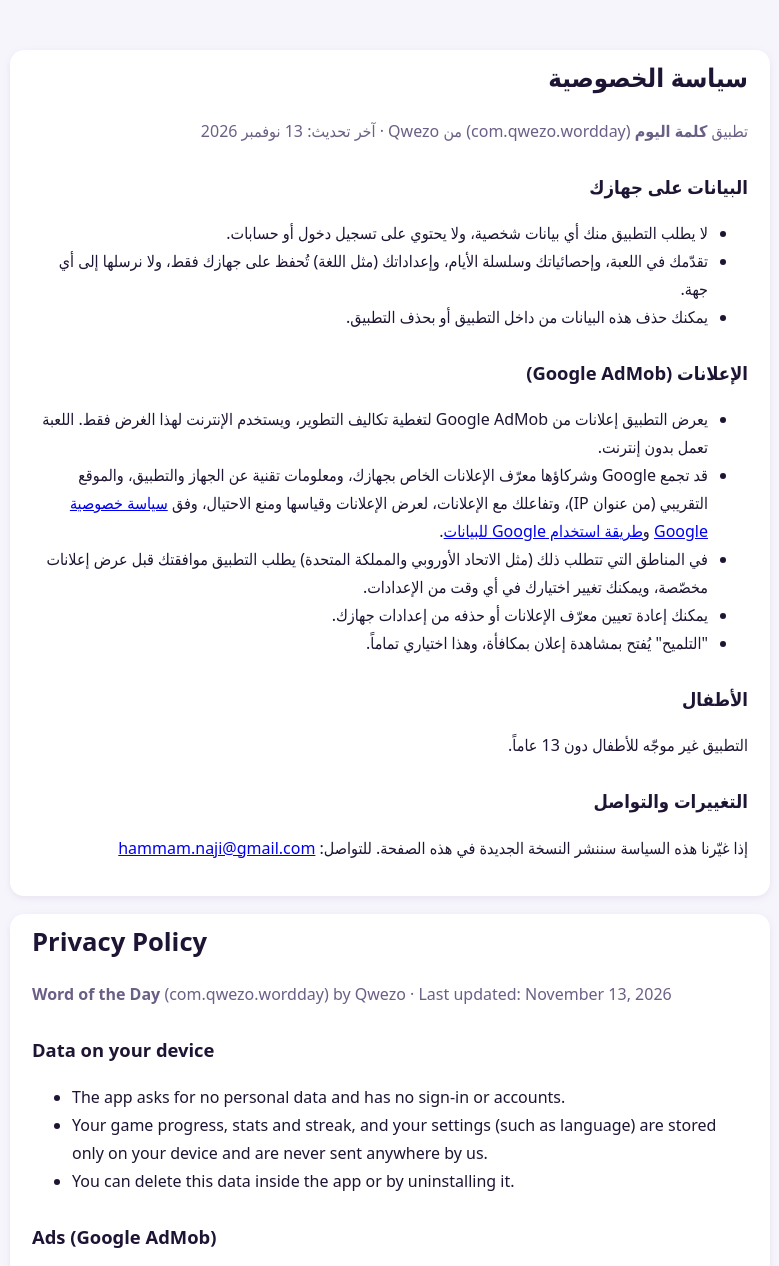
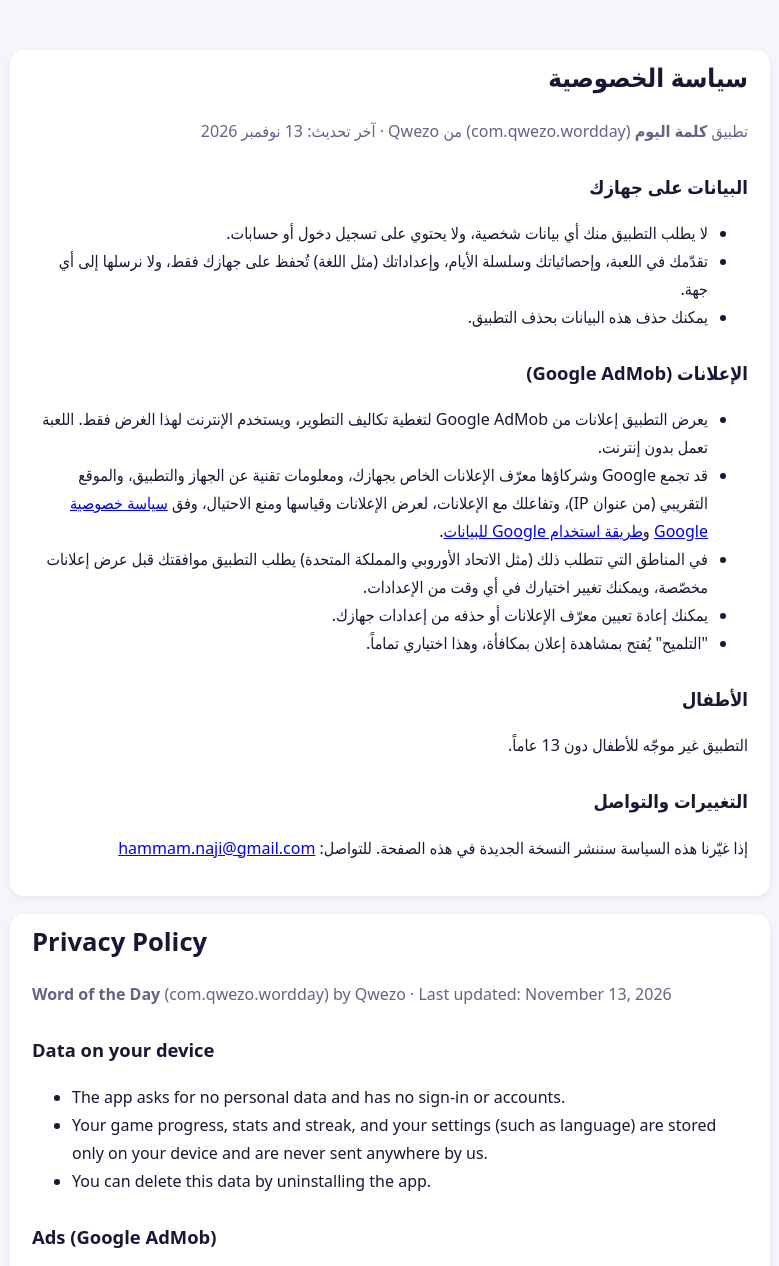
Before and after one commit to mohtazcanada/mohtazcanada.github.io, a plain HTML site: page privacy/wordday.html in a window 1280 px wide. Shown: the top 1266 px of the page, without its empty margins (250-1029 px from the left). Drawn offline with Linux system fonts and the light colour scheme.

Commit message:
Word of the Day privacy: data is removed by uninstalling
Co-Authored-By: Claude Opus 5.5 <noreply@anthropic.com>

```diff
--- a/privacy/wordday.html
+++ b/privacy/wordday.html
@@ -21,7 +21,7 @@
     <ul>
       <li>لا يطلب التطبيق منك أي بيانات شخصية، ولا يحتوي على تسجيل دخول أو حسابات.</li>
       <li>تقدّمك في اللعبة، وإحصائياتك وسلسلة الأيام، وإعداداتك (مثل اللغة) تُحفظ على جهازك فقط، ولا نرسلها إلى أي جهة.</li>
-      <li>يمكنك حذف هذه البيانات من داخل التطبيق أو بحذف التطبيق.</li>
+      <li>يمكنك حذف هذه البيانات بحذف التطبيق.</li>
     </ul>
     <h2>الإعلانات (Google AdMob)</h2>
     <ul>
@@ -44,7 +44,7 @@
     <ul>
       <li>The app asks for no personal data and has no sign-in or accounts.</li>
       <li>Your game progress, stats and streak, and your settings (such as language) are stored only on your device and are never sent anywhere by us.</li>
-      <li>You can delete this data inside the app or by uninstalling it.</li>
+      <li>You can delete this data by uninstalling the app.</li>
     </ul>
     <h2>Ads (Google AdMob)</h2>
     <ul>
```
